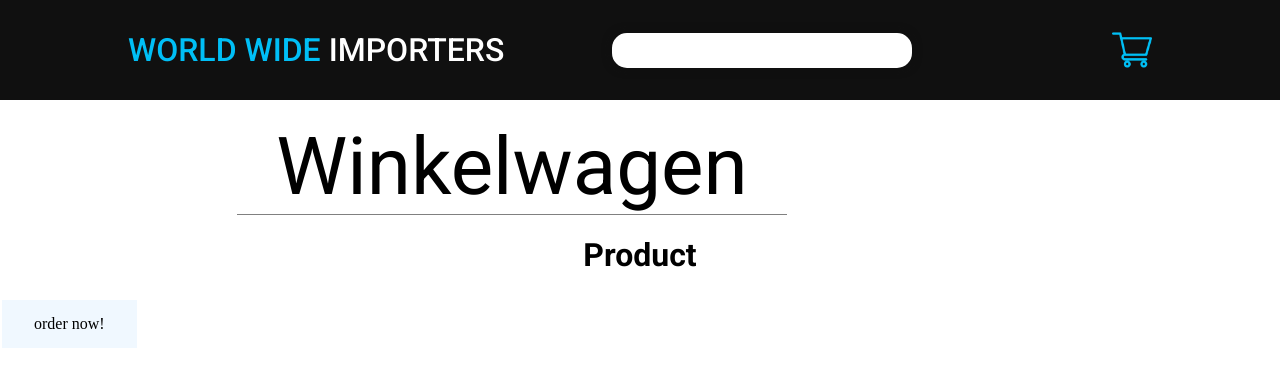
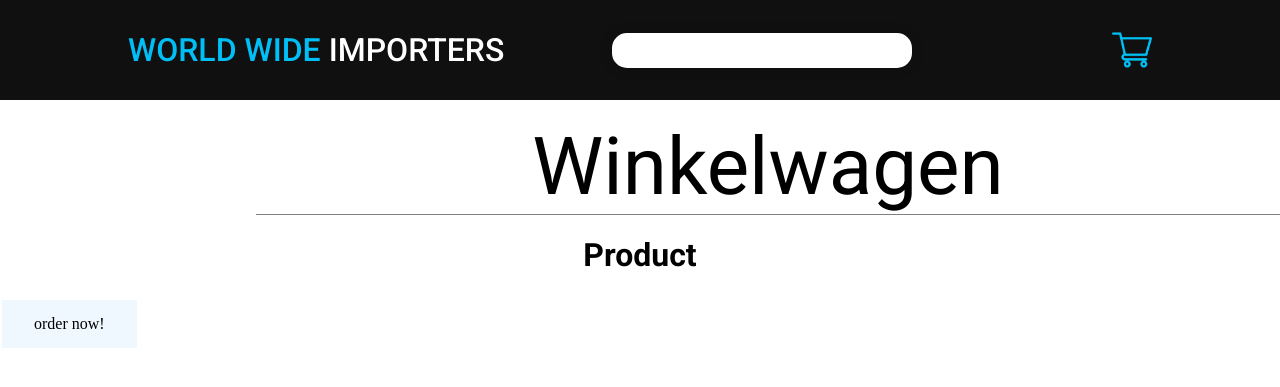
Before and after one commit to JanPetertje/webshop, a PHP site: page /winkelwagen.php in a window 1280 px wide; the page is wider, and only the part inside the window is pictured. Shown: the top 387 px of that part. Run offline with PHP 8.4, Linux system fonts and the light colour scheme.

Commit message:
Veranderingen met de div voor de winkelwagen

```diff
--- a/inc/css/winkelwagen.css
+++ b/inc/css/winkelwagen.css
@@ -6,7 +6,7 @@
     font-family: "roboto";
     border-bottom: 1px solid grey;
     text-align: center;
-    width: 550px;
+    width: 1024px;
 }
 
 .myButton {
@@ -26,6 +26,7 @@
     font-weight: bold;
 }
 div.top{
-    width: 1024px;
+    width: 1536px;
+    heigth: 176px;
 
 }
```
